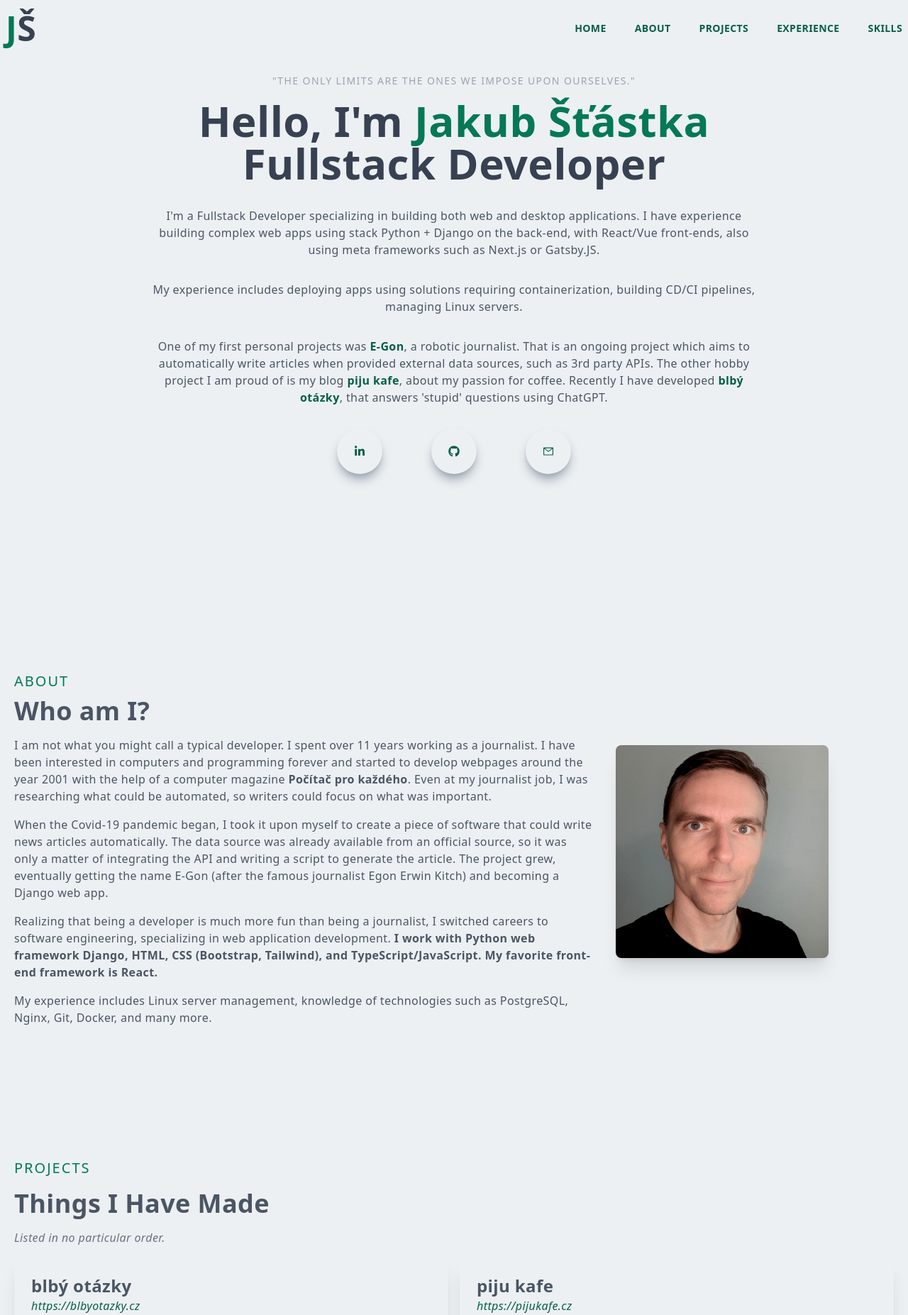
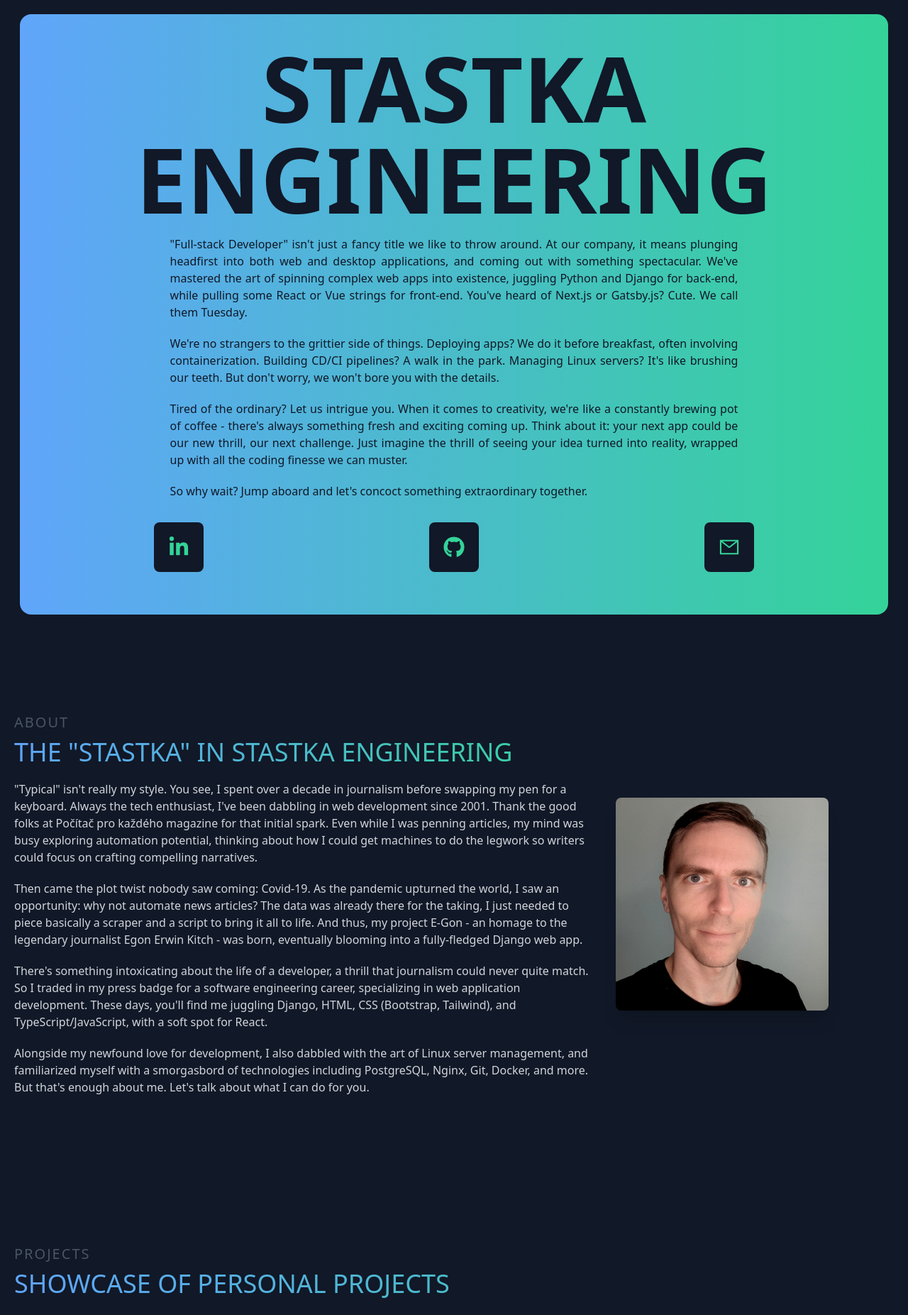
Before and after one commit to jakubstastka/next-js-react-resume-site, a Next.js app: page / in a window 1280 px wide. Shown: the top 1853 px of the page at 71% size. Built offline with nearby package versions, Linux system fonts and the light colour scheme.

Commit message:
redesign

```diff
--- a/components/About.jsx
+++ b/components/About.jsx
@@ -2,46 +2,51 @@ import Image from "next/image";
 
 export default function About() {
   return (
-    <div id="about" className="w-full md:h-screen p-4 flex items-center py-16">
+    <div id="about" className="w-full p-4 lg:h-screen flex items-center py-16">
       <div className="max-w-[1240px] m-auto md:grid grid-cols-3 gap-8">
         <div className="col-span-2">
-          <p className="uppercase text-xl tracking-widest text-emerald-700">
+          <p className="uppercase text-xl tracking-widest text-gray-600">
             About
           </p>
-          <h2 className="py-2 text-gray-600">Who am I?</h2>
-          <p className="py-2 text-gray-600">
-            I am not what you might call a typical developer. I spent over 11
-            years working as a journalist. I have been interested in computers
-            and programming forever and started to develop webpages around the
-            year 2001 with the help of a computer magazine{" "}
-            <span className="font-bold">Počítač pro každého</span>. Even at my
-            journalist job, I was researching what could be automated, so
-            writers could focus on what was important.
-          </p>
-          <p className="py-2 text-gray-600">
-            When the Covid-19 pandemic began, I took it upon myself to create a
-            piece of software that could write news articles automatically. The
-            data source was already available from an official source, so it was
-            only a matter of integrating the API and writing a script to
-            generate the article. The project grew, eventually getting the name
-            E-Gon (after the famous journalist Egon Erwin Kitch) and becoming a
-            Django web app.
-          </p>
-          <p className="py-2 text-gray-600">
-            Realizing that being a developer is much more fun than being a
-            journalist, I switched careers to software engineering, specializing
-            in web application development.{" "}
-            <span className="font-bold">
-              I work with Python web framework Django, HTML, CSS (Bootstrap,
-              Tailwind), and TypeScript/JavaScript. My favorite front-end
-              framework is React.
-            </span>
-          </p>
-
-          <p className="py-2 text-gray-600">
-            My experience includes Linux server management, knowledge of technologies
-            such as PostgreSQL, Nginx, Git, Docker, and many more.
-          </p>
+          <div className="text-4xl text-extrabold py-2 text-transparent bg-clip-text bg-gradient-to-r from-blue-400 to-emerald-400 uppercase pb-5">
+            The "Stastka" in Stastka Engineering
+          </div>
+          <div className="text-gray-300 space-y-5">
+            <div>
+              "Typical" isn't really my style. You see, I spent over a decade in
+              journalism before swapping my pen for a keyboard. Always the tech
+              enthusiast, I've been dabbling in web development since 2001.
+              Thank the good folks at Počítač pro každého magazine for that
+              initial spark. Even while I was penning articles, my mind was busy
+              exploring automation potential, thinking about how I could get
+              machines to do the legwork so writers could focus on crafting
+              compelling narratives.
+            </div>
+            <div>
+              Then came the plot twist nobody saw coming: Covid-19. As the
+              pandemic upturned the world, I saw an opportunity: why not
+              automate news articles? The data was already there for the taking,
+              I just needed to piece basically a scraper and a script to bring it
+              all to life. And thus, my project E-Gon - an homage to the
+              legendary journalist Egon Erwin Kitch - was born, eventually
+              blooming into a fully-fledged Django web app.
+            </div>
+            <div>
+              There's something intoxicating about the life of a developer, a
+              thrill that journalism could never quite match. So I traded in my
+              press badge for a software engineering career, specializing in web
+              application development. These days, you'll find me juggling
+              Django, HTML, CSS (Bootstrap, Tailwind), and
+              TypeScript/JavaScript, with a soft spot for React.
+            </div>
+            <div>
+              Alongside my newfound love for development, I also dabbled with
+              the art of Linux server management, and familiarized myself with a
+              smorgasbord of technologies including PostgreSQL, Nginx, Git,
+              Docker, and more. But that's enough about me. Let's talk about
+              what I can do for you.
+            </div>
+          </div>
         </div>
         <div className="flex flex-col justify-center">
           <Image
--- a/components/Experience.jsx
+++ b/components/Experience.jsx
@@ -4,10 +4,12 @@ export default function Experience() {
   return (
     <div id="experience" className="w-full lg:h-screen p-2">
       <div className="max-w-[1240px] mx-auto flex flex-col justify-center h-full">
-        <p className="text-xl tracking-widest uppercase text-emerald-700">
+        <p className="text-xl tracking-widest uppercase text-gray-600">
           Experience
         </p>
-        <h2 className="py-4 text-gray-600">Who Have I Worked with?</h2>
+        <div className="text-4xl text-extrabold py-2 text-transparent bg-clip-text bg-gradient-to-r from-blue-400 to-emerald-400 uppercase pb-5">
+          On the Record: The Companies We've Served
+        </div>
         <div className="grid grid-cols-1 md:grid-cols-2 text-gray-600 gap-4">
           <JobEntry
             title="Python Developer"
--- /dev/null
+++ b/components/Layout.jsx
@@ -0,0 +1,19 @@
+import React from "react";
+import Head from "next/head";
+
+const Layout = ({ children }) => (
+  <>
+    <Head>
+      <title>Jakub Šťástka, a Fullstack Developer</title>
+      <meta
+        name="description"
+        content="Resume for Jakub Stastka, a Fullstack Developer"
+      />
+    </Head>
+    <div className="bg-gray-900">
+      <main className="">{children}</main>
+    </div>
+  </>
+);
+
+export default Layout;
--- a/components/Main.jsx
+++ b/components/Main.jsx
@@ -4,55 +4,69 @@ import { FaGithub, FaLinkedinIn } from "react-icons/fa";
 
 export default function Main() {
   return (
-    <div className="w-full h-full lg:h-screen text-center">
-      <div className="max-w-[1240px] pt-32 md:pt-15 lg:pt-0 w-full md:h-full mx-auto p-2 flex justify-center md:items-center">
+    <div className="pt-5 text-center text-gray-900 ">
+      <div className="max-w-[1240px] pt-0 w-full md:h-full mx-auto p-2 flex justify-center md:items-center">
+        <div className="bg-gradient-to-r from-blue-400 to-emerald-400 rounded-2xl p-1 md:p-10 sm:pt-2">
+          <div className="lg:text-9xl md:text-4xl text-3xl font-bold">
+            <div>STASTKA</div>
+            <div>ENGINEERING</div>
+          </div>
+          <div className="text-justify py-1 md:py-4 max-w-[70%] m-auto space-y-5 pt-5">
             <div>
-          <p className="uppercase text-sm tracking-widest text-gray-400">
-            &quot;The Only Limits Are The Ones We Impose Upon Ourselves.&quot;
-          </p>
-          <h1 className="pt-4 text-gray-700">
-            Hello, I&apos;m{" "}
-            <span className="text-emerald-700">Jakub Šťástka</span>
-          </h1>
-          <h1 className="pb-4 text-gray-700">Fullstack Developer</h1>
-          <p className="py-4 text-gray-600 max-w-[70%] m-auto">
-            I&apos;m a Fullstack Developer specializing in building both web and desktop
-            applications. I have experience building complex web apps using
-            stack Python + Django on the back-end, with React/Vue front-ends,
-            also using meta frameworks such as Next.js or Gatsby.JS.
-          </p>
-          <p className="py-4 text-gray-600 max-w-[70%] m-auto">
-            My experience includes deploying apps using solutions requiring containerization, building CD/CI pipelines, managing Linux servers.
-          </p>
-          <p className="py-4 text-gray-600 max-w-[70%] m-auto">
-            One of my first personal projects was{" "}
-            <Link href={"https://elektronickynovinar.cz"}>E-Gon</Link>, a
-            robotic journalist. That is an ongoing project which aims to
-            automatically write articles when provided external data sources,
-            such as 3rd party APIs. The other hobby project I am proud of is my
-            blog <Link href={"https://pijukafe.cz"}>piju kafe</Link>, about my
-            passion for coffee. Recently I have developed <Link href={"https://blbyotazky.cz"}>blbý otázky</Link>,
-            that answers &apos;stupid&apos; questions using ChatGPT.
-          </p>
-          <div className="flex items-center justify-between pb-5 max-w-[330px] m-auto py-4">
+              "Full-stack Developer" isn't just a fancy title we like to throw
+              around. At our company, it means plunging headfirst into both web
+              and desktop applications, and coming out with something
+              spectacular. We've mastered the art of spinning complex web apps
+              into existence, juggling Python and Django for back-end, while
+              pulling some React or Vue strings for front-end. You've heard of
+              Next.js or Gatsby.js? Cute. We call them Tuesday.
+            </div>
+            <div>
+              We're no strangers to the grittier side of things. Deploying apps?
+              We do it before breakfast, often involving containerization.
+              Building CD/CI pipelines? A walk in the park. Managing Linux
+              servers? It's like brushing our teeth. But don't worry, we won't
+              bore you with the details.
+            </div>
+            <div>
+              Tired of the ordinary? Let us intrigue you. When it comes to
+              creativity, we're like a constantly brewing pot of coffee -
+              there's always something fresh and exciting coming up. Think about
+              it: your next app could be our new thrill, our next challenge.
+              Just imagine the thrill of seeing your idea turned into reality,
+              wrapped up with all the coding finesse we can muster.
+            </div>
+            <div>
+              So why wait? Jump aboard and let's concoct something extraordinary
+              together.
+            </div>
+          </div>
+
+          <div className="flex items-center justify-around pb-5 m-auto py-4 rounded-2xl space-x-5">
+            <div className="bg-gray-900 p-5 rounded-lg">
               <Link href={"https://www.linkedin.com/in/jakubstastka/"}>
-              <div className="rounded-full shadow-lg shadow-gray-400 p-6 cursor-pointer">
-                <FaLinkedinIn />
+                <div>
+                  <FaLinkedinIn className="text-emerald-400 text-3xl" />
                 </div>
               </Link>
+            </div>
+            <div className="bg-gray-900 p-5 rounded-lg">
               <Link href={"https://github.com/jakubstastka"}>
-              <div className="rounded-full shadow-lg shadow-gray-400 p-6 cursor-pointer">
-                <FaGithub />
+                <div>
+                  <FaGithub className="text-emerald-400 text-3xl" />
                 </div>
               </Link>
+            </div>
+            <div className="bg-gray-900 p-5 rounded-lg">
               <Link href={"mailto:jakub@stastka.org"}>
-              <div className="rounded-full shadow-lg shadow-gray-400 p-6 cursor-pointer">
-                <AiOutlineMail />
+                <div>
+                  <AiOutlineMail className="text-emerald-400 text-3xl" />
                 </div>
               </Link>
             </div>
           </div>
         </div>
       </div>
+    </div>
   );
 }
--- a/components/ProjectEntry.jsx
+++ b/components/ProjectEntry.jsx
@@ -2,11 +2,12 @@ import Link from "next/link";
 
 export default function Project({ name, description, github, link }) {
   return (
-    <div className="p-6 shadow-xl rounded-xl">
-      <div className="text-2xl font-semibold">{name}</div>
+    <div className="bg-gradient-to-r from-blue-400 to-emerald-400 rounded-2xl p-[1px]">
+      <div className="bg-gray-900 rounded-2xl p-3 h-full w-full text-gray-300">
+        <div className="text-2xl text-emerald-400 font-semibold">{name}</div>
         {link && (
           <div>
-          <Link className="italic font-normal" href={link}>
+            <Link className="italic underline font-normal" href={link}>
               {link}
             </Link>
           </div>
@@ -20,5 +21,6 @@ export default function Project({ name, description, github, link }) {
         )}
         <div className="pt-3">{description}</div>
       </div>
+    </div>
   );
 }
--- a/components/Projects.jsx
+++ b/components/Projects.jsx
@@ -4,14 +4,16 @@ export default function Projects() {
   return (
     <div id="projects" className="w-full lg:h-screen p-2">
       <div className="max-w-[1240px] mx-auto flex flex-col justify-center h-full">
-        <p className="text-xl tracking-widest uppercase text-emerald-700">
+        <p className="text-xl tracking-widest uppercase text-gray-600">
           Projects
         </p>
-        <h2 className="py-4 text-gray-600">Things I Have Made</h2>
-        <div className="pb-4 italic font-light text-gray-500">
+        <div className="text-4xl text-extrabold py-2 text-transparent bg-clip-text bg-gradient-to-r from-blue-400 to-emerald-400 uppercase pb-5">
+            Showcase of personal projects
+        </div>
+        <div className="pb-4 italic font-light text-gray-400">
           Listed in no particular order.
         </div>
-        <div className="grid grid-cols-1 md:grid-cols-2 text-gray-600 gap-4">
+        <div className="grid grid-cols-1 md:grid-cols-2 gap-4">
         <ProjectEntry
             name={"blbý otázky"}
             description={
@@ -36,7 +38,7 @@ export default function Projects() {
           <ProjectEntry
             name={"Wedding Invite"}
             description={
-              "I used React and framework Gatsby.js to generate a simple static website inviting friends & family to my own wedding. Written using Gatsby.js/React/Tailwind."
+              "I used React and framework Gatsby.js to generate a simple static website inviting friends & family to my own wedding. Written using Gatsby.js, React, Tailwind."
             }
             link={"https://svatba.stastka.xyz"}
           />
--- a/components/UpButton.jsx
+++ b/components/UpButton.jsx
@@ -7,9 +7,9 @@ export default function UpButton() {
       <div className="max-w-[1240px] mx-auto flex flex-col justify-center h-full">
         <div className="flex justify-center">
           <Link href="/">
-            <div className="rounded-full shadow-lg shadow-gray-400 p-6 cursor-pointer">
+            <div className="rounded-lg p-6 cursor-pointer border-blue-500 border-2">
               <HiOutlineChevronDoubleUp
-                className="m-auto text-emerald-700"
+                className="m-auto text-emerald-400"
                 size={20}
               />
             </div>
--- a/pages/index.tsx
+++ b/pages/index.tsx
@@ -6,18 +6,13 @@ import Navbar from "../components/Navbar";
 import Projects from "../components/Projects";
 import Skills from "../components/Skills";
 import UpButton from "../components/UpButton";
+import Layout from "../components/Layout"
 
 export default function Home() {
   return (
+    <Layout>
       <div>
-      <Head>
-        <title>Jakub Šťástka, a Fullstack Developer</title>
-        <meta
-          name="description"
-          content="Resume for Jakub Stastka, a Fullstack Developer"
-        />
-      </Head>
-      <Navbar />
+        {/* <Navbar /> */}
         <Main />
         <About />
         <Projects />
@@ -25,5 +20,6 @@ export default function Home() {
         <Skills />
         <UpButton />
       </div>
+    </Layout>
   );
 }
--- a/styles/globals.css
+++ b/styles/globals.css
@@ -1,42 +1,3 @@
 @tailwind base;
 @tailwind components;
 @tailwind utilities;
-
-html {
-  scroll-behavior: smooth;
-}
-
-@layer base {
-  body {
-    @apply bg-[#ecf0f3] text-[#1f2937] tracking-wide;
-  }
-
-  h1,
-  h2,
-  h3,
-  h4,
-  h5,
-  h6 {
-    @apply font-bold;
-  }
-
-  h1 {
-    @apply text-4xl sm:text-5xl md:text-6xl;
-  }
-
-  h2 {
-    @apply text-3xl sm:text-4xl;
-  }
-
-  li {
-    @apply cursor-pointer;
-  }
-
-  button {
-    @apply shadow-xl shadow-gray-400 rounded-xl uppercase bg-gradient-to-r from-[#5651e5] to-[#709dff] text-white;
-  }
-
-  a {
-    @apply text-emerald-800 font-bold;
-  }
-}
```
Also changed, not shown: components/JobEntry.jsx (+6 -6 lines), components/Skills.jsx (+7 -7 lines). Lines whose indentation alone changed are shown as unchanged.
